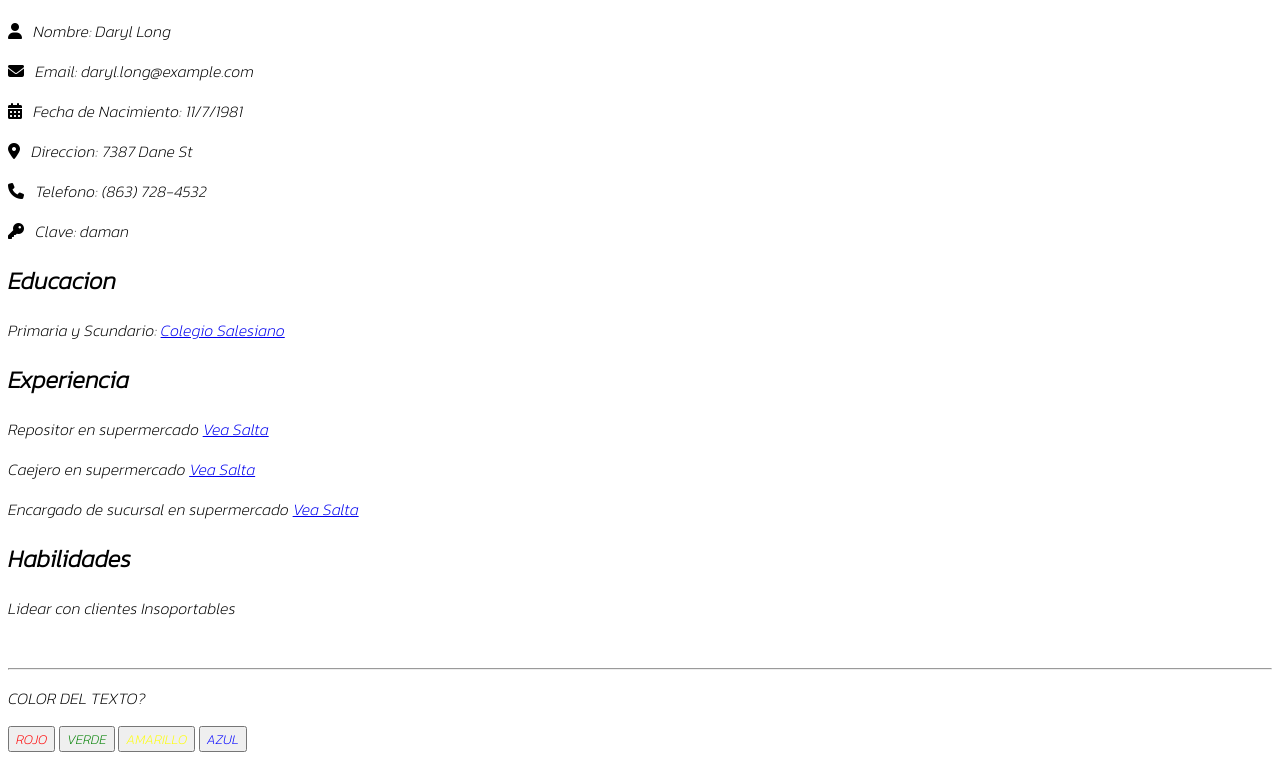
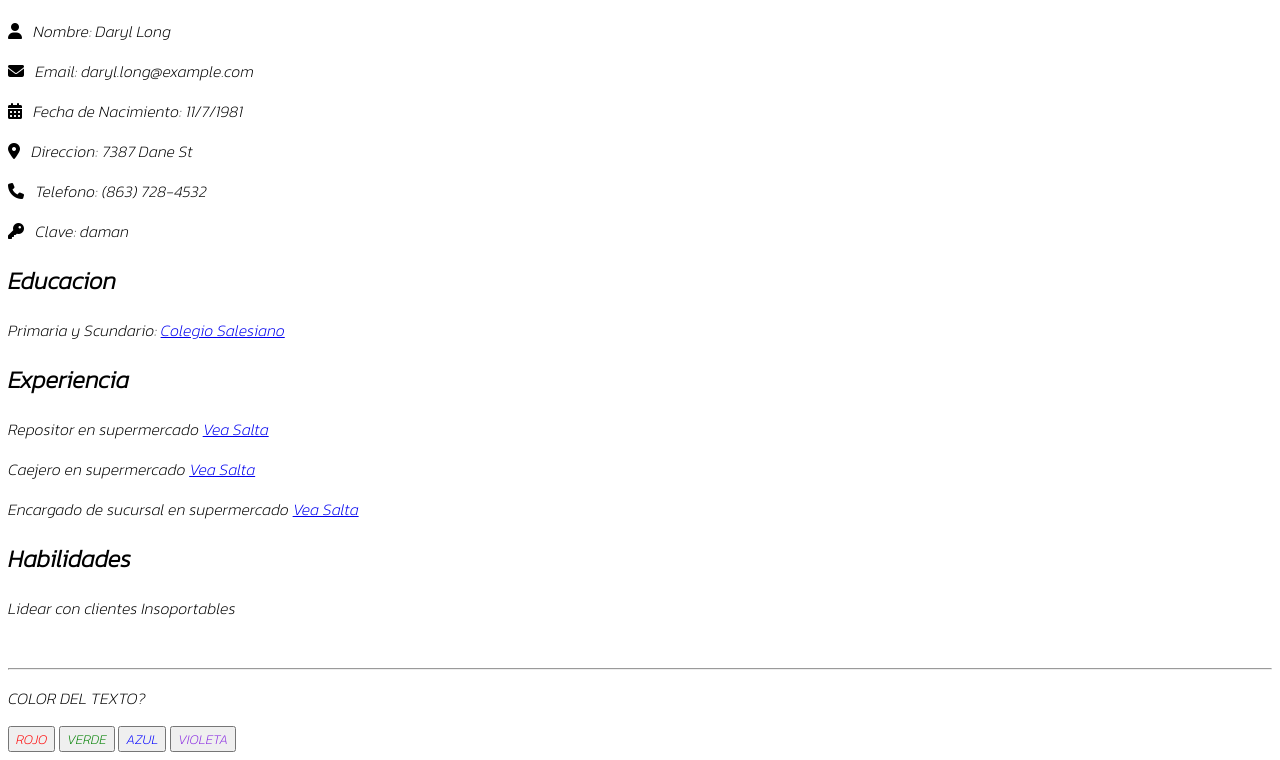
Before and after one commit to roqueaguero/roqueaguero.github.io, a plain HTML site: page index.html in a window 1280 px wide. Shown: the part 346-1106 px from the top of the page. Drawn offline with Linux system fonts and the light colour scheme; a web font is replaced by a local one.

Commit message:
Update index.html

```diff
--- a/index.html
+++ b/index.html
@@ -48,7 +48,7 @@
 <P>COLOR DEL TEXTO?</P>
 <button type="button" id="rojo" style="color:red" > ROJO </button>
 <button type="button" id="verde" style="color:green" > VERDE </button>
-<button type="button" id="amarillo" style="color:yellow" > AMARILLO </button>
 <button type="button" id="azul" style="color:blue" > AZUL </button>
+<button type="button" id="violeta" style="color:blueviolet" > VIOLETA </button>
 </body>
  </html>
```
